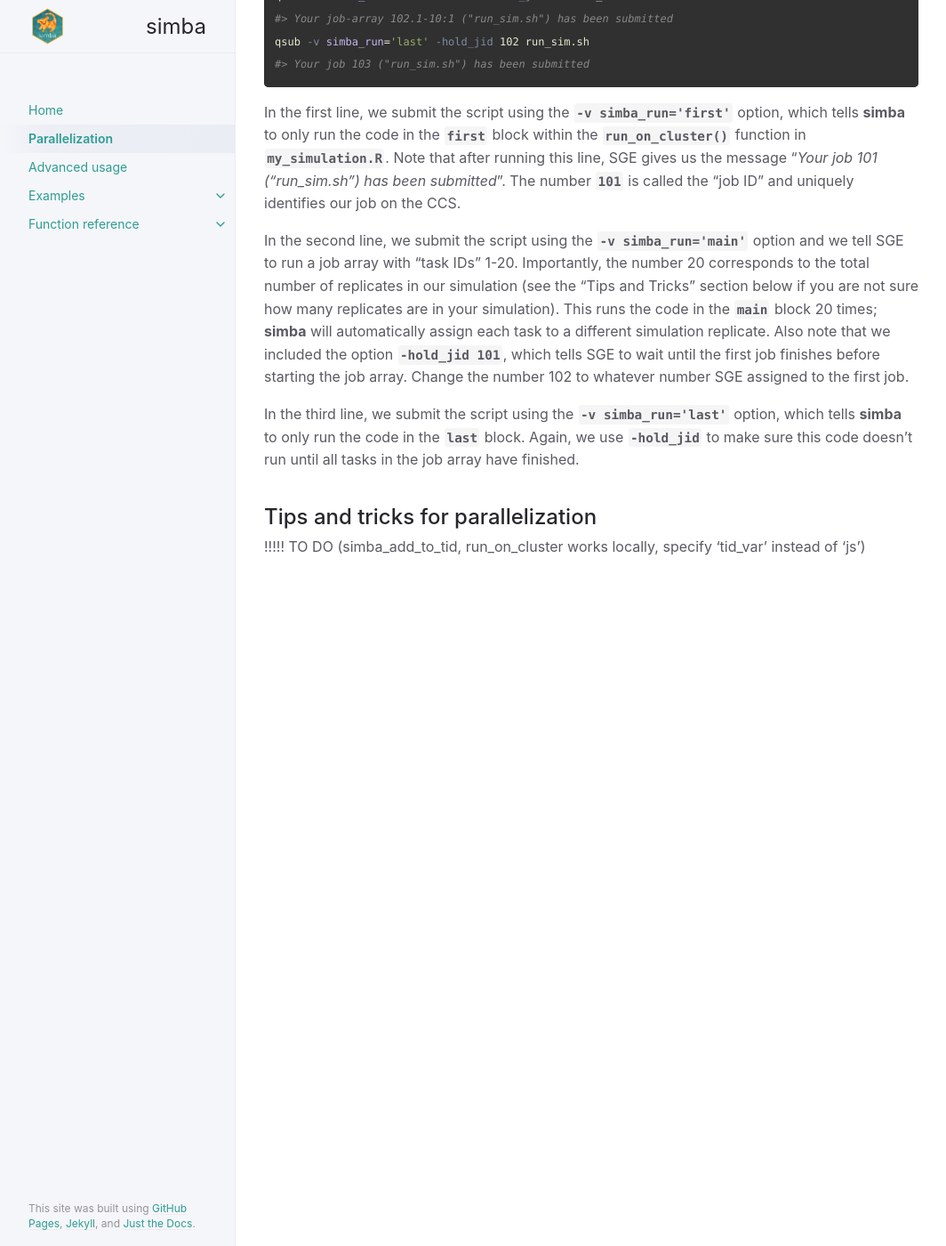
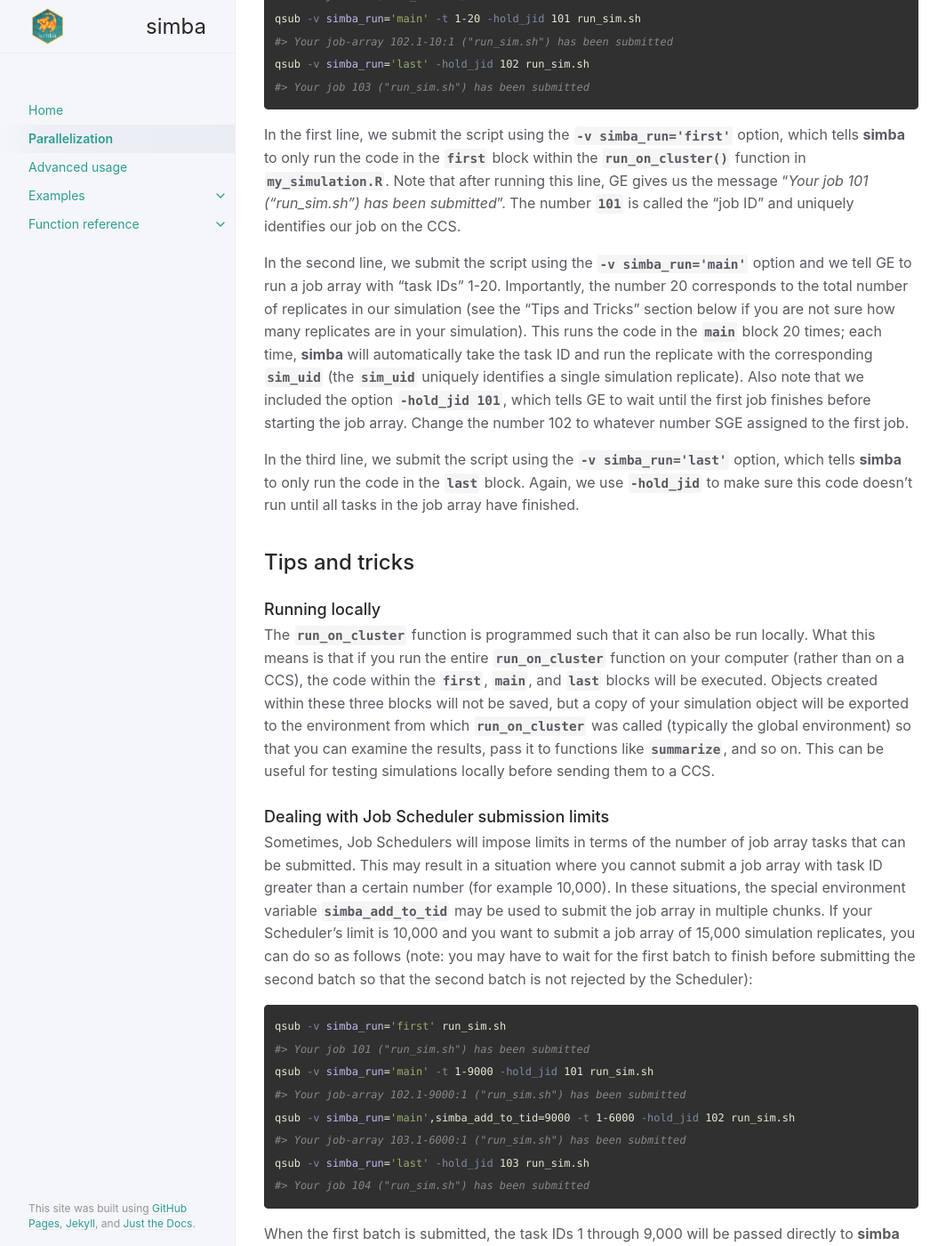
Before and after one commit to Avi-Kenny/SimEngine, a Jekyll site: the page built from docs/docs/parallelization.md, in a window 1280 px wide and 1400 px high, scrolled down 5405 px. Shown: the whole window at 89% size, without its empty margins (107-1171 px from the left). Built offline with Jekyll 4.4.1, drawn with Linux system fonts in a browser that asks for light colours; some of the changed text lies outside the part shown.

Commit message:
Updated parallelization docs

````diff
--- a/docs/docs/parallelization.md
+++ b/docs/docs/parallelization.md
@@ -24,7 +24,7 @@
 - A **cluster computing system (CCS)** is a type of "supercomputer", usually created and managed by IT specialists, specifically designed to handle large numbers of parallel tasks coming from multiple users.
 - A **job** is a collection of tasks that are part of the same simulation.
 - A **job array** is a special type of job that contains a number of near-identical tasks
-- A **job scheduler (JS)** is the software that runs on a CCS and manages the process of running jobs and job arrays. Slurm and Sun Grid Engine are examples of job schedulers.
+- A **job scheduler (JS)** is the software that runs on a CCS and manages the process of running jobs and job arrays. Slurm and Oracle Grid Engine are examples of job schedulers.
 
 ## Parallelization in **simba**
 
@@ -89,7 +89,7 @@
 
 Although the situation becomes more complicated when using a cluster computing system (CCS), **simba** is built to streamline this process as much as possible. Before diving in, it is important to understand the basic workflow with a CCS. A CCS is a supercomputer that consists of a number of nodes, each of which may have multiple cores. A user will typically log into the CCS via SSH or an SSH client (such as PuTTY), and then send files containing computer programs to the CCS, either using Linux commands or using an FTP Client (such as FileZilla). Next, the user will run these programs by submitting "jobs" to the CCS using a special program called a job scheduler (JS). The JS manages the process of taking your jobs and running it in parallel across multiple nodes and/or multiple cores. If this process is totally unfamiliar to you, ask the manager of your CCS or your IT team for a basic tutorial.
 
-Although there are multiple ways to run code in parallel on a CCS, we focus on job arrays. The main **simba** function that we use is `run_on_cluster()`. Throughout this example, we use Sun Grid Engine as our JS, but an analogous workflow will apply to other JS software.
+Although there are multiple ways to run code in parallel on a CCS, we focus on job arrays. The main **simba** function that we use is `run_on_cluster()`. Throughout this example, we use Oracle Grid Engine (GE) as our JS, but an analogous workflow will apply to other JS software.
 
 Suppose we have written the following simulation and want to run it on a CCS:
 
@@ -132,12 +132,12 @@
     sim %<>% summarize()
   },
 
-  cluster_config = list(js="slurm")
+  cluster_config = list(js="ge")
 
 )
 ```
 
-Note that none of our actual simulation code changed; we just took chunks of the code and placed these chunks into the appropriate slot within `run_on_cluster()` (either `first`, `main`, or `last`). Additionally, we had to tell **simba** which job scheduler we are using, by specifying this in the `cluster_config` argument list. Type `?run_on_cluster` in R for a list of supported JS software. Even if your JS is not supported, you can still use **simba** on a CCS (see "Tips and tricks" below).
+Note that none of our actual simulation code changed; we just took chunks of the code and placed these chunks into the appropriate slot within `run_on_cluster()` (either `first`, `main`, or `last`). Additionally, we had to tell **simba** which job scheduler we are using, by specifying this in the `cluster_config` argument list. Run `js_support()` in R to see a list of supported JS software; the value in the `js_code` column is the value that should be specified in the `cluster_config` argument. Even if your JS is not supported, you can still use **simba** on a CCS (see "Tips and tricks" below).
 
 We're not done yet, though. We need to give our job scheduler instructions for how to run this code. Assume that the R code above is stored in a file called `my_simulation.R` that you have transferred to your CCS. First, we need to create a simple shell script that will run the my_simulation.R file. We use BASH as our scripting language, but you can use the shell scripting language of your choice. Create a file called `run_sim.sh` with the following two lines and place it in the same directory on your CCS as the `my_simulation.R` file:
 
@@ -146,7 +146,7 @@
 Rscript my_simulation.R
 ```
 
-Finally, you will use your JS to submit three jobs. The first will run the `first` code, the second will run the `main` code, and the third will run the `last` code. With Sun Grid Engine, you will type the following three commands into your shell:
+Finally, you will use your JS to submit three jobs. The first will run the `first` code, the second will run the `main` code, and the third will run the `last` code. With GE, you will type the following three commands into your shell:
 
 ```bash
 qsub -v simba_run='first' run_sim.sh
@@ -157,12 +157,49 @@
 #> Your job 103 ("run_sim.sh") has been submitted
 ```
 
-In the first line, we submit the script using the `-v simba_run='first'` option, which tells **simba** to only run the code in the `first` block within the `run_on_cluster()` function in `my_simulation.R`. Note that after running this line, SGE gives us the message "*Your job 101 ("run_sim.sh") has been submitted*". The number `101` is called the "job ID" and uniquely identifies our job on the CCS.
+In the first line, we submit the script using the `-v simba_run='first'` option, which tells **simba** to only run the code in the `first` block within the `run_on_cluster()` function in `my_simulation.R`. Note that after running this line, GE gives us the message "*Your job 101 ("run_sim.sh") has been submitted*". The number `101` is called the "job ID" and uniquely identifies our job on the CCS.
 
-In the second line, we submit the script using the `-v simba_run='main'` option and we tell SGE to run a job array with "task IDs" 1-20. Importantly, the number 20 corresponds to the total number of replicates in our simulation (see the "Tips and Tricks" section below if you are not sure how many replicates are in your simulation). This runs the code in the `main` block 20 times; **simba** will automatically assign each task to a different simulation replicate. Also note that we included the option `-hold_jid 101`, which tells SGE to wait until the first job finishes before starting the job array. Change the number 102 to whatever number SGE assigned to the first job.
+In the second line, we submit the script using the `-v simba_run='main'` option and we tell GE to run a job array with "task IDs" 1-20. Importantly, the number 20 corresponds to the total number of replicates in our simulation (see the "Tips and Tricks" section below if you are not sure how many replicates are in your simulation). This runs the code in the `main` block 20 times; each time, **simba** will automatically take the task ID and run the replicate with the corresponding `sim_uid` (the `sim_uid` uniquely identifies a single simulation replicate). Also note that we included the option `-hold_jid 101`, which tells GE to wait until the first job finishes before starting the job array. Change the number 102 to whatever number SGE assigned to the first job.
 
 In the third line, we submit the script using the `-v simba_run='last'` option, which tells **simba** to only run the code in the `last` block. Again, we use `-hold_jid` to make sure this code doesn't run until all tasks in the job array have finished.
 
-## Tips and tricks for parallelization
+## Tips and tricks
 
-!!!!! TO DO (simba_add_to_tid, run_on_cluster works locally, specify 'tid_var' instead of 'js')
+### Running locally
+
+The `run_on_cluster` function is programmed such that it can also be run locally. What this means is that if you run the entire `run_on_cluster` function on your computer (rather than on a CCS), the code within the `first`, `main`, and `last` blocks will be executed. Objects created within these three blocks will not be saved, but a copy of your simulation object will be exported to the environment from which `run_on_cluster` was called (typically the global environment) so that you can examine the results, pass it to functions like `summarize`, and so on. This can be useful for testing simulations locally before sending them to a CCS.
+
+### Dealing with Job Scheduler submission limits
+
+Sometimes, Job Schedulers will impose limits in terms of the number of job array tasks that can be submitted. This may result in a situation where you cannot submit a job array with task ID greater than a certain number (for example 10,000). In these situations, the special environment variable `simba_add_to_tid` may be used to submit the job array in multiple chunks. If your Scheduler's limit is 10,000 and you want to submit a job array of 15,000 simulation replicates, you can do so as follows (note: you may have to wait for the first batch to finish before submitting the second batch so that the second batch is not rejected by the Scheduler):
+
+```bash
+qsub -v simba_run='first' run_sim.sh
+#> Your job 101 ("run_sim.sh") has been submitted
+qsub -v simba_run='main' -t 1-9000 -hold_jid 101 run_sim.sh
+#> Your job-array 102.1-9000:1 ("run_sim.sh") has been submitted
+qsub -v simba_run='main',simba_add_to_tid=9000 -t 1-6000 -hold_jid 102 run_sim.sh
+#> Your job-array 103.1-6000:1 ("run_sim.sh") has been submitted
+qsub -v simba_run='last' -hold_jid 103 run_sim.sh
+#> Your job 104 ("run_sim.sh") has been submitted
+```
+
+When the first batch is submitted, the task IDs 1 through 9,000 will be passed directly to **simba** and the simulation replicates with `sim_uid` values 1 through 9,000 will be run, as usual. However, when the second batch is submitted, each of the task IDs 1 through 6,000 will have the number 9,000 (corresponding to the value set for `simba_add_to_tid`) added to them after they are passed to **simba**, and so the simulation replicates with `sim_uid` values 9,001 through 15,000 will be run.
+
+### Using "unsupported" job schedulers
+
+It may be the case that you are using a Job Scheduler that **simba** does not natively support. If this is the case, you can still use **simba**; the key will be to identify the environment variable that your JS uses to uniquely identify tasks within a job array. For example, Oracle Grid Engine uses the variable `"SGE_TASK_ID"` and Slurm uses the variable `"SLURM_ARRAY_TASK_ID"`. Once you have identified this variable, specify it in your `cluster_config` block, as follows:
+
+```R
+run_on_cluster(
+
+  first = {...},
+  main = {...},
+  last = {...},
+
+  cluster_config = list(tid_var="SGE_TASK_ID")
+
+)
+```
+
+Alternatively, if you'd like for a job scheduler to be supported by **simba**, please submit an issue on the <a href="https://github.com/Avi-Kenny/simba/issues" target="_blank">**simba** GitHub</a> page.
````
